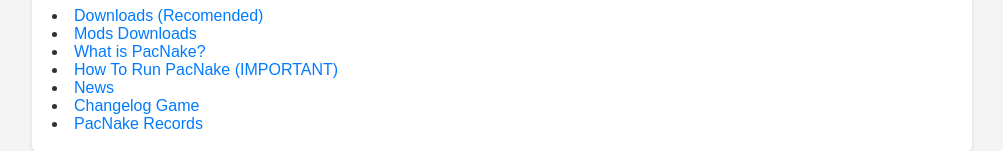
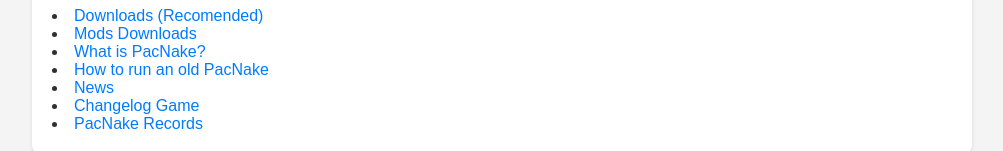
Before and after one commit to AndresDev859674/PacNake-Web, a plain HTML site: page index.html in a window 1280 px wide. Shown: the part 192-343 px from the top of the page, without its empty margins (138-1141 px from the left). Drawn offline with Linux system fonts and the light colour scheme; a script that the page names is missing.

Commit message:
Update index.html

```diff
--- a/index.html
+++ b/index.html
@@ -24,7 +24,7 @@
             <li><a href="Downloads.html">Downloads (Recomended)</a> <span class="version-label"></span></li>
             <li><a href="ModsDownloads.html">Mods Downloads</a> <span class="version-label"></span></li>
             <li><a href="What is.html">What is PacNake?</a> <span class="version-label"></span></li>
-            <li><a href="How To Run.html">How To Run PacNake (IMPORTANT)</a> <span class="version-label"></span></li>
+            <li><a href="How To Run.html">How to run an old PacNake</a> <span class="version-label"></span></li>
             <li><a href="News.html">News</a> <span class="version-label"></span></li>
             <li><a href="Changelog.html">Changelog Game</a> <span class="version-label"></span></li>
             <li><a href="PacNake Records.html">PacNake Records</a> <span class="version-label"></span></li>
```
